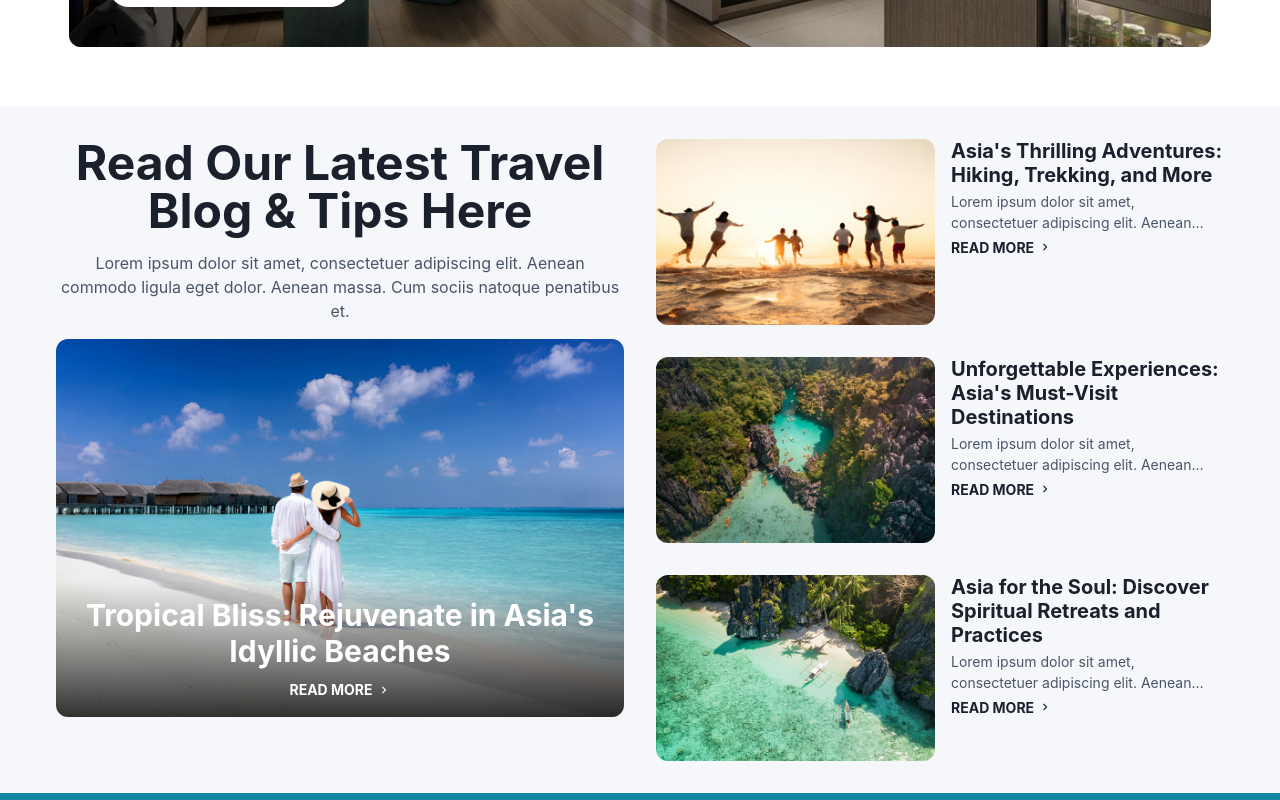
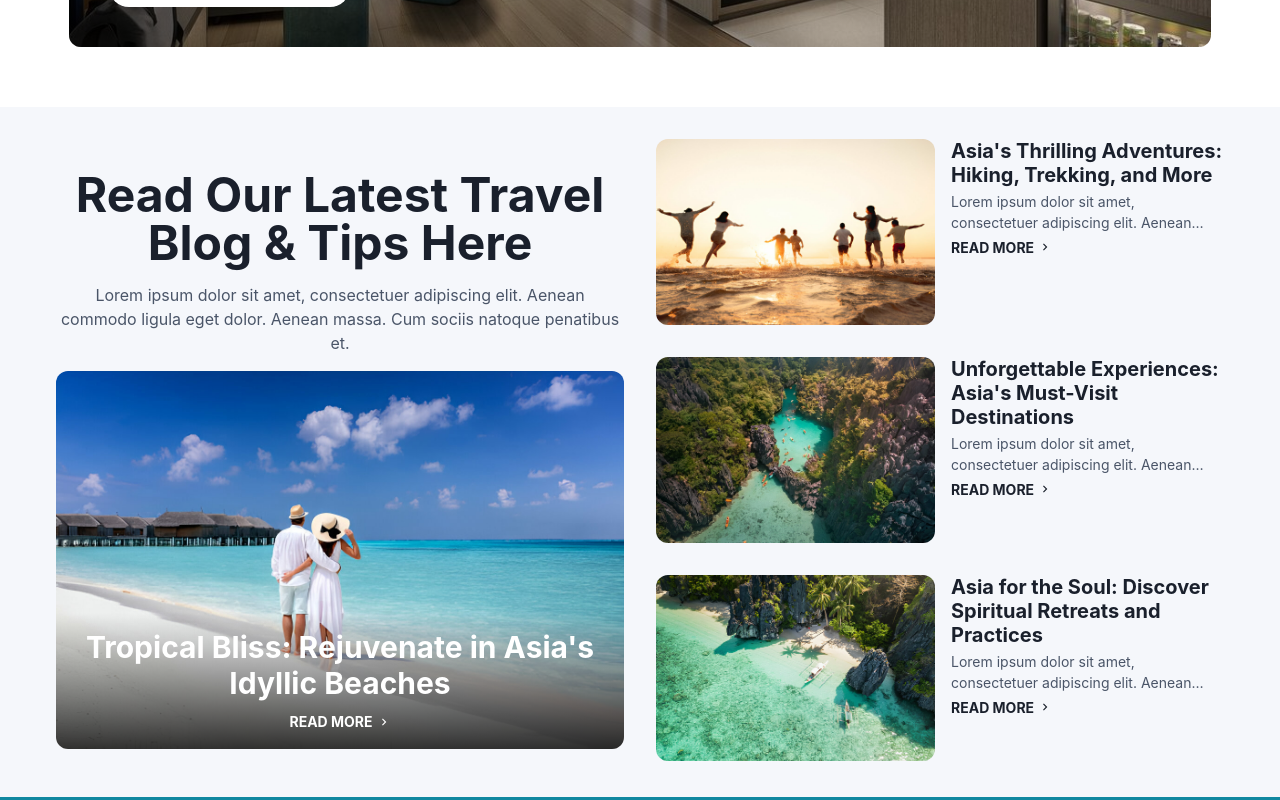
Before and after one commit to rapthar/sandypaths, a React (Create React App) app: page / in a window 1280 px wide. Shown: the part 4480-5280 px from the top of the page. Built offline with nearby package versions, Linux system fonts and the light colour scheme.

Commit message:
Update Hometen.jsx

```diff
--- a/src/Components/Home/Hometen.jsx
+++ b/src/Components/Home/Hometen.jsx
@@ -1,5 +1,5 @@
 import React from 'react';
-import { Box, Grid, Heading, Text, Image, VStack, HStack, Link } from '@chakra-ui/react';
+import { Box, Grid, Heading, Text, Image, VStack, HStack, Link, Flex } from '@chakra-ui/react';
 import { ChevronRightIcon } from '@chakra-ui/icons';
 
 const MainCard = ({ title, image }) => (
@@ -40,15 +40,17 @@ const TravelBlogSection = () => {
     <Box bg="#F5F7FB" py={8}>
       <Box maxWidth="1200px" margin="auto" px={4}>
         <Grid templateColumns={{ base: "1fr", lg: "1fr 1fr" }} gap={8} alignItems="start">
-          <VStack align="start" spacing={4}>
+          <VStack align="start" spacing={4} pt={8}> {/* Added padding top */}
             <Heading size="2xl" fontWeight="bold">Read Our Latest Travel Blog & Tips Here</Heading>
             <Text color="gray.600">Lorem ipsum dolor sit amet, consectetuer adipiscing elit. Aenean commodo ligula eget dolor. Aenean massa. Cum sociis natoque penatibus et.</Text>
-            <Box width="100%" height="auto" aspectRatio={16 / 9}>
-              <MainCard
-                title="Tropical Bliss: Rejuvenate in Asia's Idyllic Beaches"
-                image="/img/romantic.jpg"
-              />
-            </Box>
+            <Flex direction="column" justify="flex-end" height="100%">
+              <Box width="100%" pb={4}>
+                <MainCard
+                  title="Tropical Bliss: Rejuvenate in Asia's Idyllic Beaches"
+                  image="/img/romantic.jpg"
+                />
+              </Box>
+            </Flex>
           </VStack>
           <VStack spacing={8} align="stretch">
             <SideCard
```
